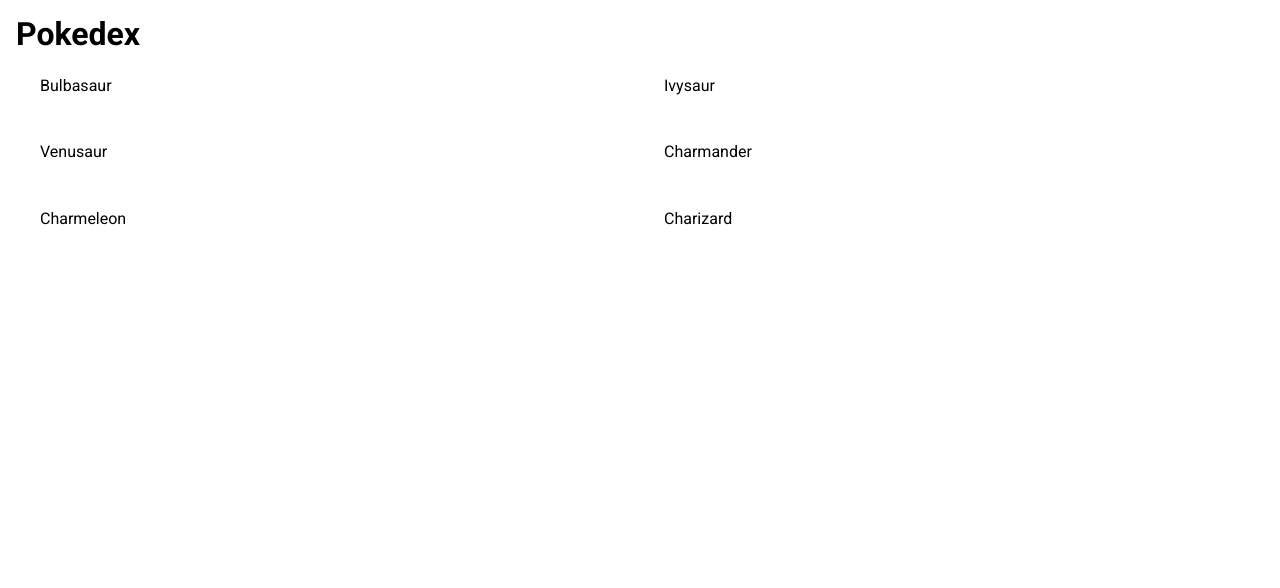
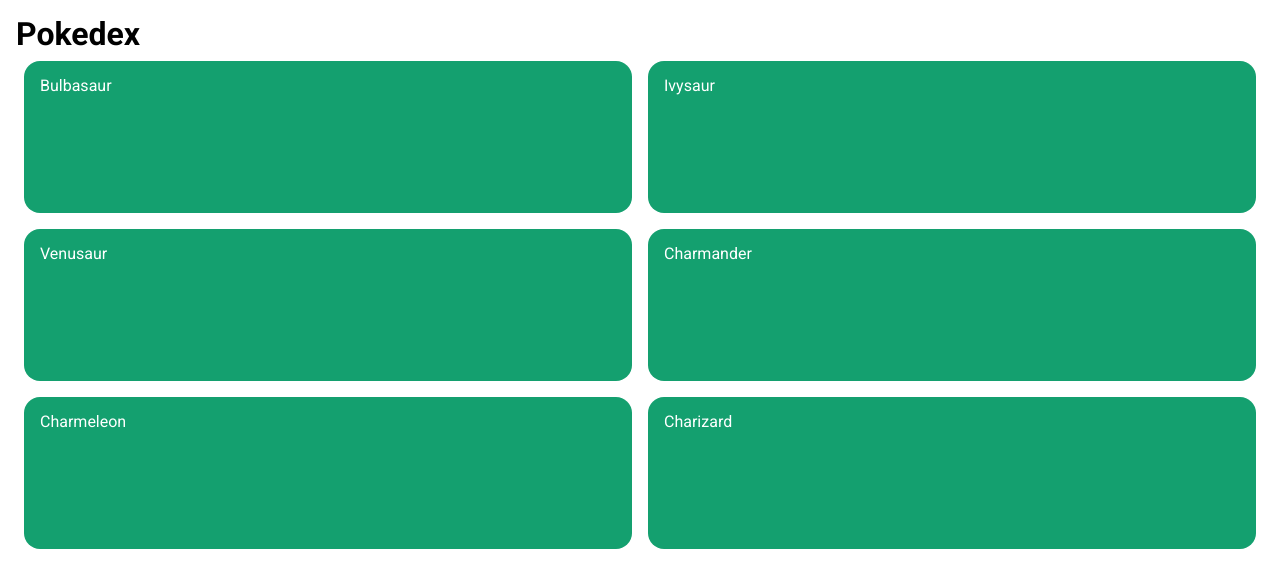
Before and after one commit to felipemedola/pokedex-api, a website: page index.html in a window 1280 px wide. Drawn offline with nearby package versions, Linux system fonts and the light colour scheme.

Commit message:
style: ajuste de estilização na lista

```diff
--- a/assets/css/global.css
+++ b/assets/css/global.css
@@ -23,4 +23,8 @@
     margin: 0.5rem;
     display: grid;
     grid-template-columns: 1fr 1fr;
+    background-color: #14a06f;
+    color: white;
+    border-radius: 1rem;
+    height: 120px;
 }
```
